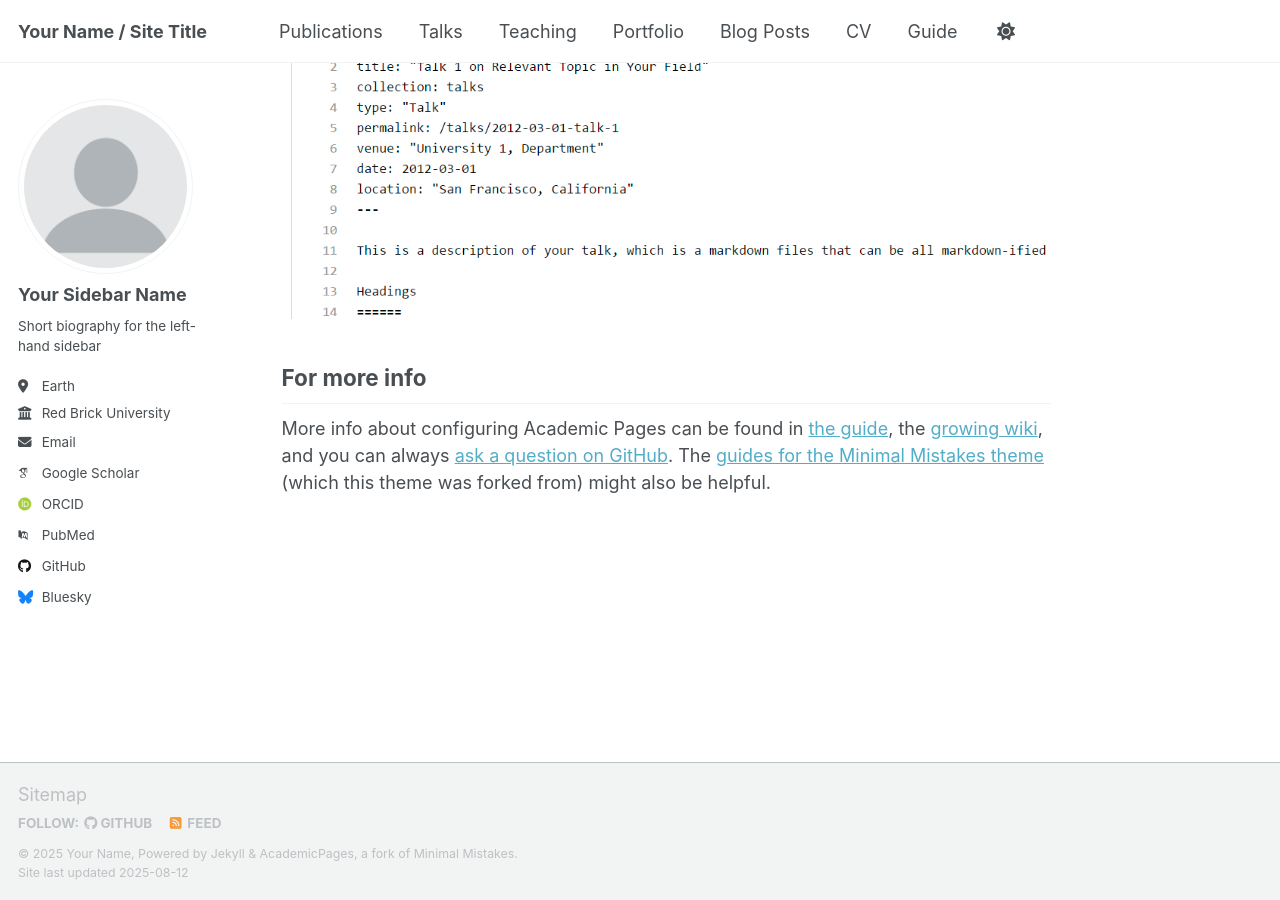
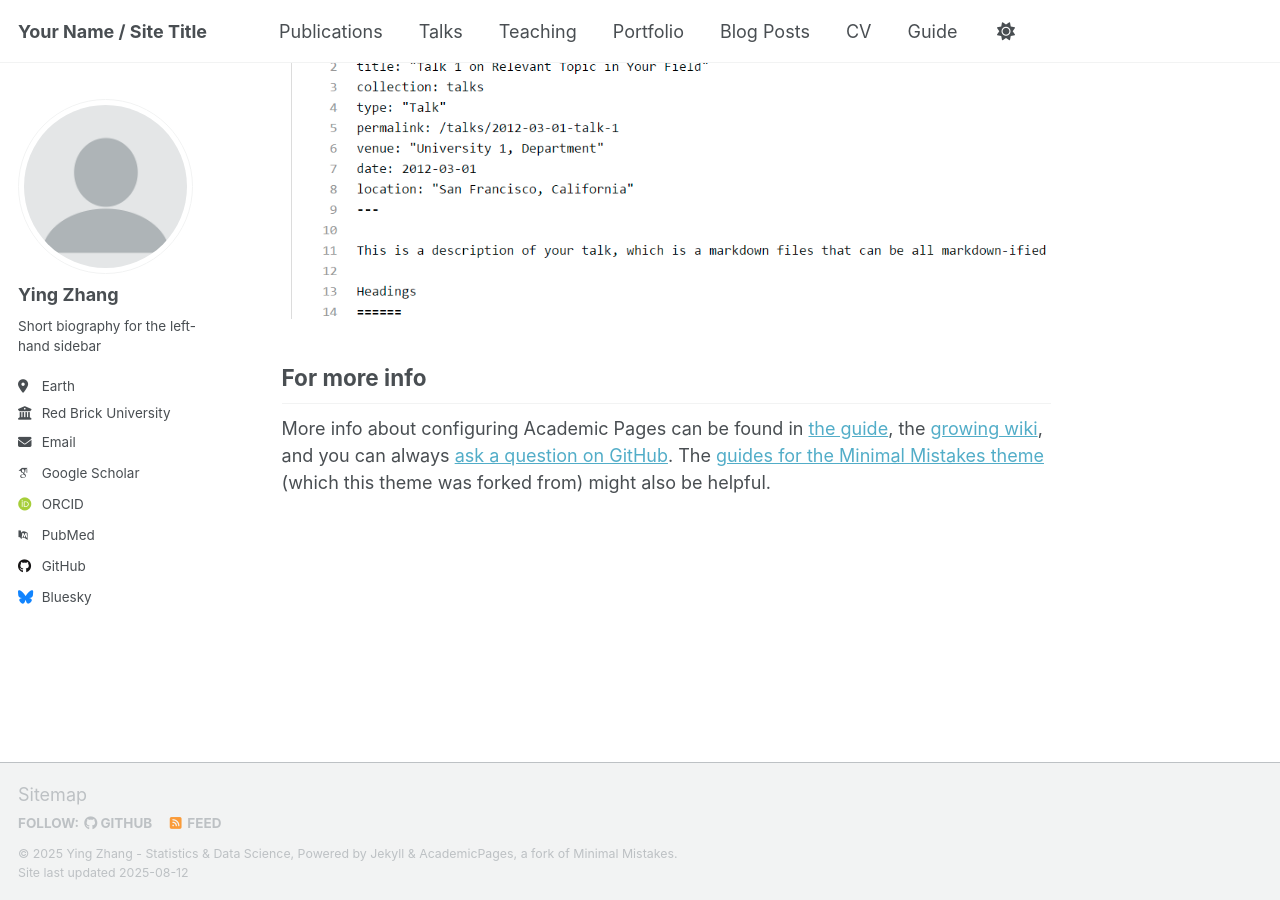
Before and after one commit to Yingurt001/Academic-Web-, a Jekyll site: the page built from _pages/about.md, in a window 1280 px wide and 900 px high, scrolled down 2880 px. Built offline with Jekyll 4.4.1, drawn with Linux system fonts in a browser that asks for light colours; some web fonts are replaced; a script that is not in the unit is left out.

Commit message:
Update _config.yml

```diff
--- a/_config.yml
+++ b/_config.yml
@@ -11,11 +11,12 @@ locale                   : "en-US"
 site_theme               : "default" # Currently available options are "default", "air"
 title                    : "Your Name / Site Title"
 title_separator          : "-"
-name                     : &name "Your Name"
+name                     : &name "Ying Zhang - Statistics & Data Science"
 description              : &description "personal description"
-url                      : https://academicpages.github.io # the base hostname & protocol for your site e.g. "https://[your GitHub username].github.io" or if you already have some other page hosted on Github then use "https://[your GitHub username].github.io/[Your Repo Name]"
+url                      : "https://yingzhang-academic.github.io" # the base hostname & protocol for your site e.g. "https://[your GitHub username].github.io" or if you already have some other page hosted on Github then use "https://[your GitHub username].github.io/[Your Repo Name]"
 baseurl                  : "" # the subpath of your site, e.g. "/blog"
 repository               : "academicpages/academicpages.github.io"
+
 
 # Site Author - The following control what appear as part of the author content on the side bar.
 #               If a field is blank the icon and link will not appear, otherwise it will be shown.
@@ -23,8 +24,8 @@ repository               : "academicpages/academicpages.github.io"
 author:
   # Biographic information
   avatar           : "profile.png"
-  name             : "Your Sidebar Name"
-  pronouns         : # example: "she/her"
+  name             : "Ying Zhang"
+  pronouns         : # He
   bio              : "Short biography for the left-hand sidebar"
   location         : "Earth"
   employer         : "Red Brick University"
```
